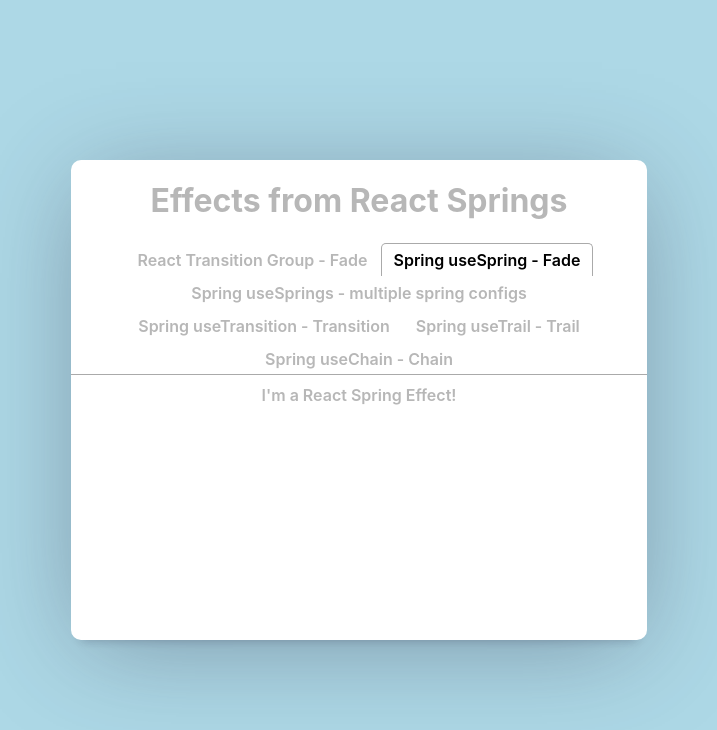
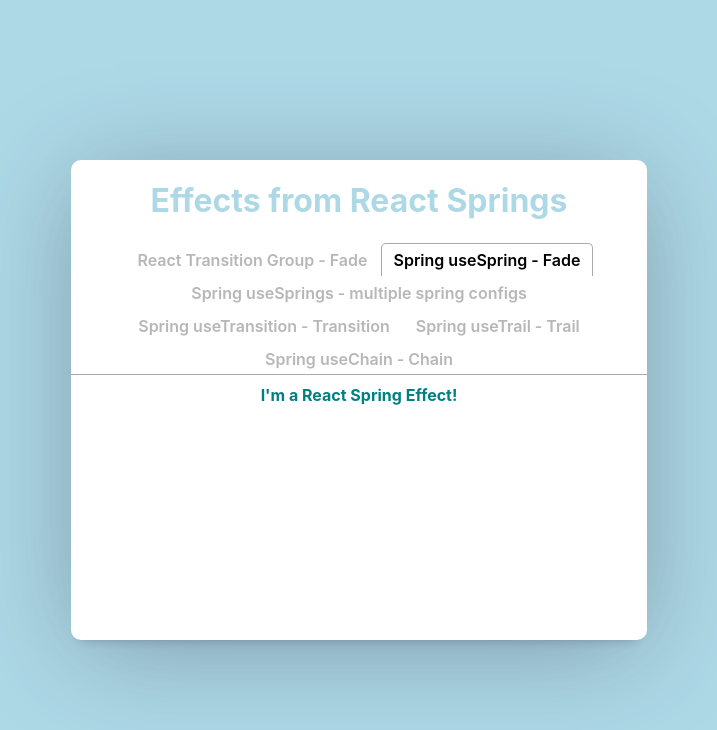
Before and after one commit to nmarini/animated, a React (Create React App) app: page / in a window 1280 px wide. Both pictures are taken after a click on the tab "Spring useSpring - Fade". Shown: the top 730 px of the page, without its empty margins (281-998 px from the left). Built offline with nearby package versions, Linux system fonts and the light colour scheme.

Commit message:
removed unused imports

```diff
--- a/src/App.js
+++ b/src/App.js
@@ -1,6 +1,5 @@
 import './App.css';
 import React, { useState } from 'react';
-import { useSpring, animated } from 'react-spring';
 import { ReactSpring } from './components/Spring/ReactSpring';
 import { ReactSprings } from './components/Spring/ReactSprings';
 import { SpringTransition } from './components/Spring/SpringTransition';
@@ -22,7 +21,7 @@ const App = () => {
           height: '60vh',
         }}
       >
-        <h1>Effects from React Springs</h1>
+        <h1 style={{ color: 'lightblue' }}>Effects from React Springs</h1>
         <Tabs>
           <TabList>
             <Tab>React Transition Group - Fade</Tab>
--- a/src/components/Spring/ReactSpring.js
+++ b/src/components/Spring/ReactSpring.js
@@ -19,7 +19,10 @@ export const ReactSpring = () => {
   //   },
   // });
   return (
-    <div onClick={() => setToggle(!isToggled)}>
+    <div
+      style={{ color: 'teal', fontWeight: 'bold' }}
+      onClick={() => setToggle(!isToggled)}
+    >
       {/* animated.div takes the animation outside of react so React does not
       think about the animation value */}
       <animated.div style={fade}>I'm a React Spring Effect!</animated.div>
--- a/src/components/Spring/ReactSprings.js
+++ b/src/components/Spring/ReactSprings.js
@@ -1,4 +1,3 @@
-import React, { useState } from 'react';
 // animated is a wrapper for element or component
 import { useSprings, animated } from 'react-spring';
 import './reactSpring.css';
--- a/src/components/Spring/SpringTrail.js
+++ b/src/components/Spring/SpringTrail.js
@@ -1,4 +1,3 @@
-import React, { useState } from 'react';
 // animated is a wrapper for element or component
 import { useTrail, animated } from 'react-spring';
 
--- a/src/components/Spring/SpringTransition.js
+++ b/src/components/Spring/SpringTransition.js
@@ -1,4 +1,3 @@
-import React, { useState } from 'react';
 // animated is a wrapper for element or component
 import { useTransition, animated } from 'react-spring';
 
--- a/src/components/Springs/TransitionFade.js
+++ b/src/components/Springs/TransitionFade.js
@@ -15,7 +15,7 @@ const transitionStyles = {
 
 export const TransitionFade = ({ in: inProp }) => {
   return (
-    <div>
+    <div style={{ color: 'teal', fontWeight: 'bold' }}>
       <Transition in={inProp} timeout={duration}>
         {(state) => (
           <div
```
